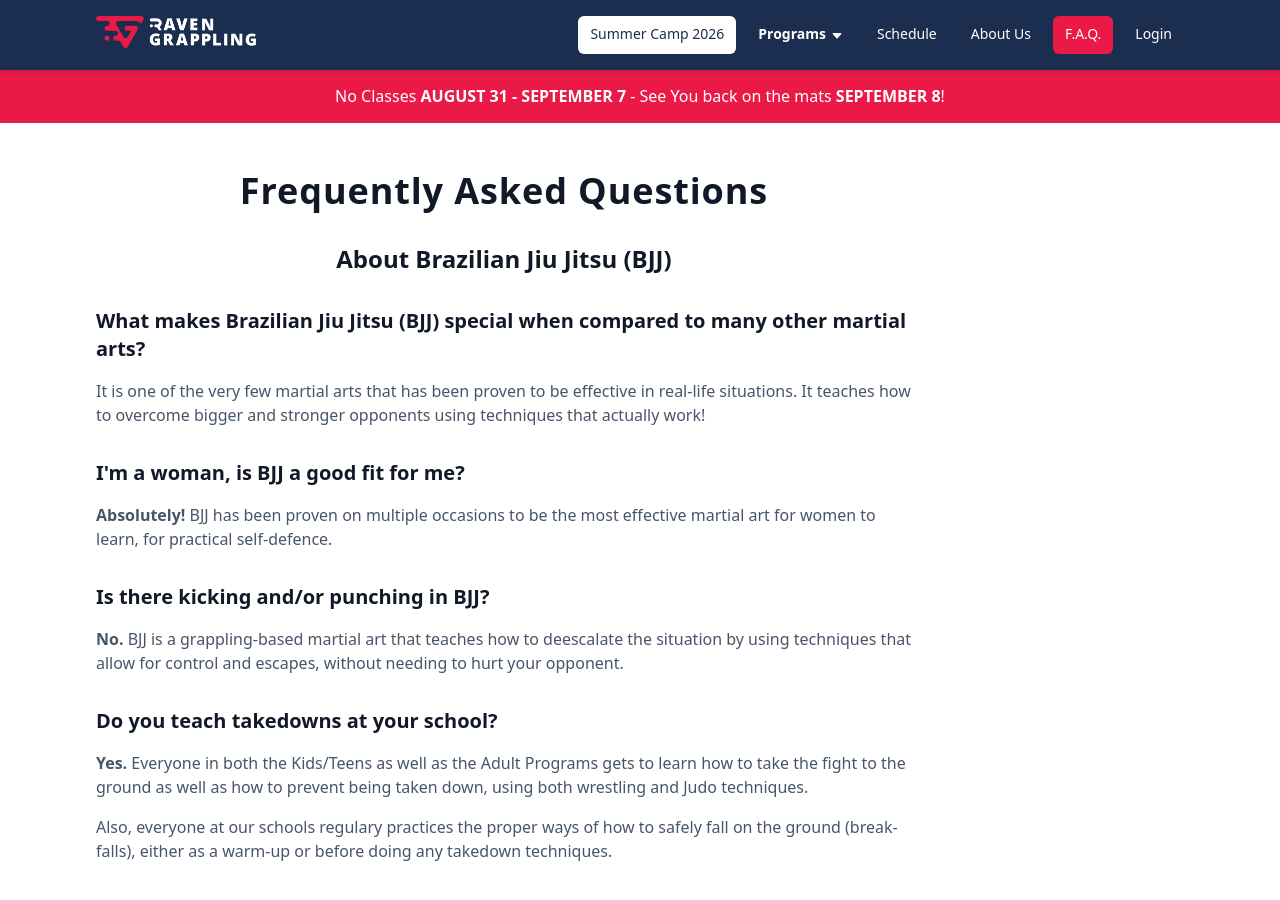
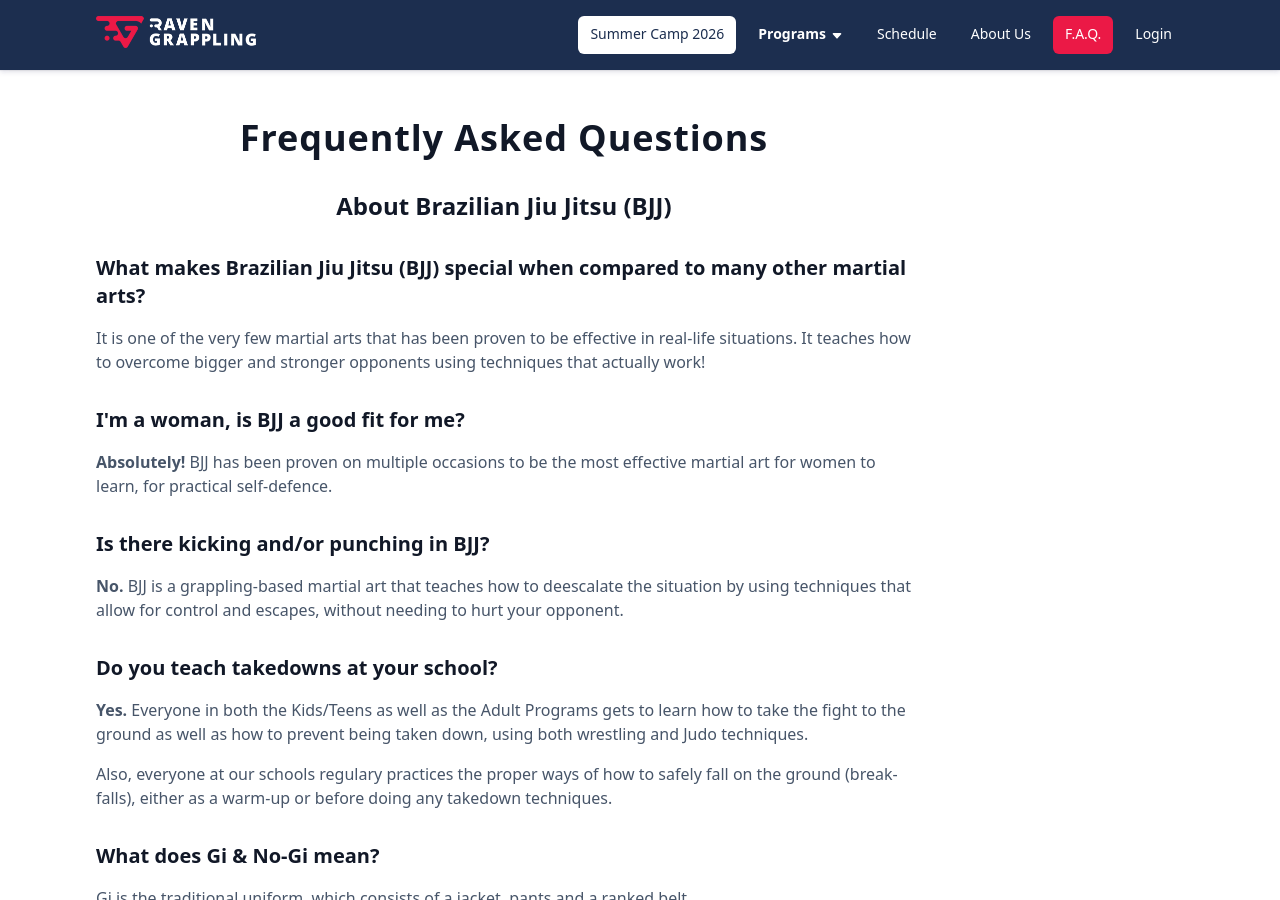
Before and after one commit to RavenGrappling/RavenGrappling.github.io, a Jekyll site: the page built from pages/faq.html, in a window 1280 px wide and 900 px high. Built offline with Jekyll 4.4.1, drawn with Linux system fonts in a browser that asks for light colours.

Commit message:
removing banner

```diff
--- a/_layouts/default.html
+++ b/_layouts/default.html
@@ -4,12 +4,6 @@
 
   <body class="page-{{ page.name | remove: ".html" }}">
     {% include layout/nav.html %}
-
-    {% unless page.name contains "summer-camp" %}
-      <a class="banner">
-        No Classes <strong>AUGUST 31 - SEPTEMBER 7</strong> - See You back on the mats <strong>SEPTEMBER 8</strong>!
-      </a>
-    {% endunless %}
 
     <main>
       {{ content }}
```
